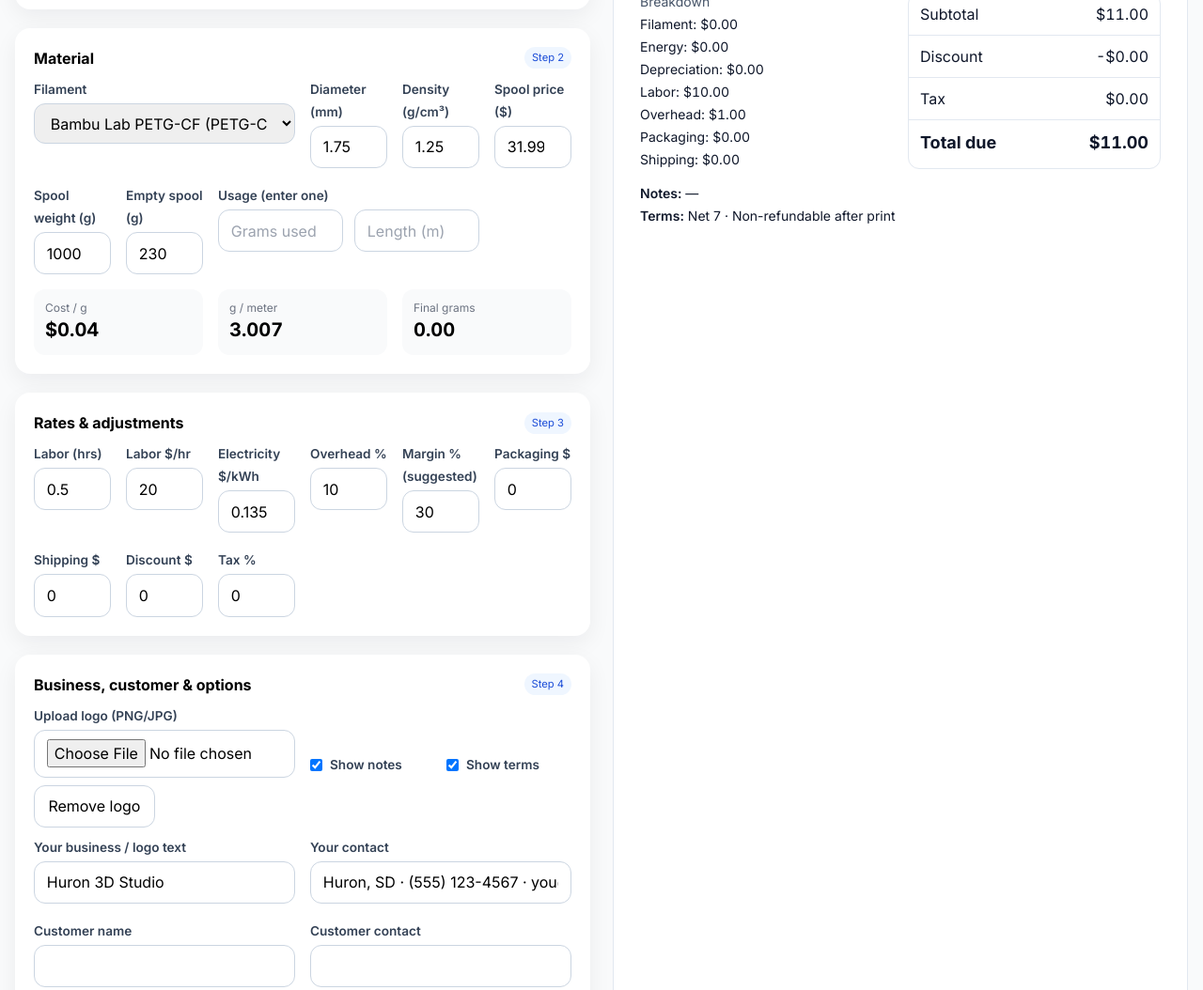
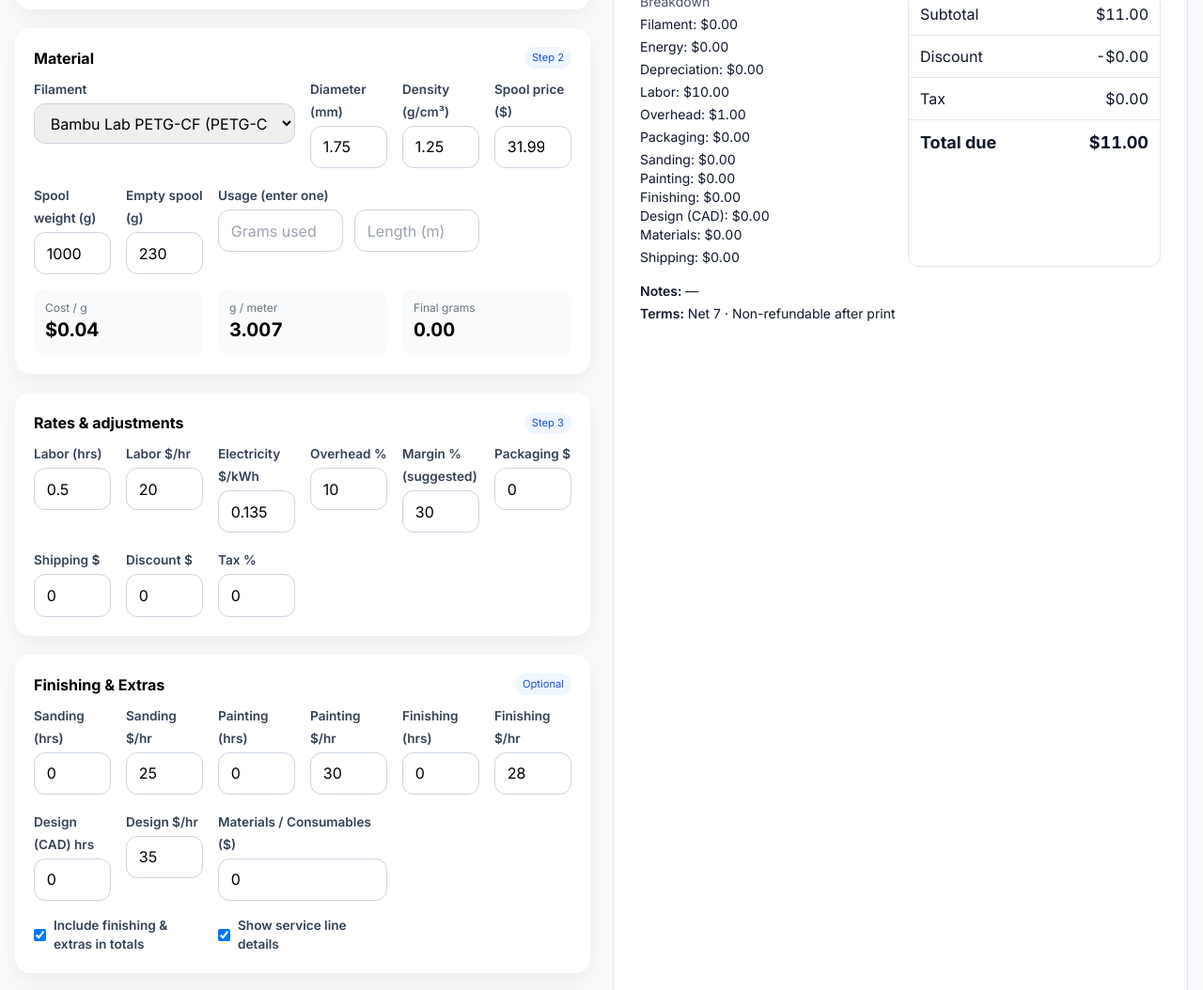
Before and after one commit to JupiterSt/3DPrinter, a plain HTML site: page index.html in a window 1280 px wide. Shown: the part 408-1462 px from the top of the page at 94% size. Drawn offline with nearby package versions, Linux system fonts and the light colour scheme.

Commit message:
Update index.html

```diff
--- a/index.html
+++ b/index.html
@@ -72,7 +72,7 @@
   /* print: only invoice, perfect margins, hide top bar/buttons */
   @media print{
     body{ margin:0; background:#fff }
-    .noprint{ display:none !important }   /* <— hide Save/Load/Clear/Print buttons bar */
+    .noprint{ display:none !important }   /* hide Save/Load/Clear/Print controls */
     #app{ display:none }                   /* hide the editor */
     #invoice{ border:none; border-radius:0; width:7.5in; padding:.5in; page-break-inside:avoid }
   }
@@ -168,6 +168,33 @@
       </div>
     </div>
 
+    <!-- Finishing & Extras -->
+    <div class="card">
+      <div class="flex items-center justify-between mb-2">
+        <h2 class="font-bold">Finishing & Extras</h2>
+        <span class="badge">Optional</span>
+      </div>
+
+      <div class="grid sm:grid-cols-6 gap-4">
+        <div><label class="label">Sanding (hrs)</label><input id="sandingHrs" type="number" step="0.1" class="ipt" value="0"></div>
+        <div><label class="label">Sanding $/hr</label><input id="sandingRate" type="number" step="0.01" class="ipt" value="25"></div>
+        <div><label class="label">Painting (hrs)</label><input id="paintingHrs" type="number" step="0.1" class="ipt" value="0"></div>
+        <div><label class="label">Painting $/hr</label><input id="paintingRate" type="number" step="0.01" class="ipt" value="30"></div>
+        <div><label class="label">Finishing (hrs)</label><input id="finishingHrs" type="number" step="0.1" class="ipt" value="0"></div>
+        <div><label class="label">Finishing $/hr</label><input id="finishingRate" type="number" step="0.01" class="ipt" value="28"></div>
+
+        <div><label class="label">Design (CAD) hrs</label><input id="designHrs" type="number" step="0.1" class="ipt" value="0"></div>
+        <div><label class="label">Design $/hr</label><input id="designRate" type="number" step="0.01" class="ipt" value="35"></div>
+
+        <div class="sm:col-span-2"><label class="label">Materials / Consumables ($)</label><input id="materialsExtra" type="number" step="0.01" class="ipt" value="0"></div>
+      </div>
+
+      <div class="grid sm:grid-cols-3 gap-4 mt-4">
+        <label class="label m-0 flex items-center gap-2"><input id="includeServices" type="checkbox" checked>Include finishing & extras in totals</label>
+        <label class="label m-0 flex items-center gap-2"><input id="showServiceLines" type="checkbox" checked>Show service line details</label>
+      </div>
+    </div>
+
     <!-- Business / Customer -->
     <div class="card">
       <div class="flex items-center justify-between mb-2">
@@ -249,6 +276,15 @@
         <div>Labor: <span id="pLabor" class="num">$0.00</span></div>
         <div>Overhead: <span id="pOverhead" class="num">$0.00</span></div>
         <div>Packaging: <span id="pPack" class="num">$0.00</span></div>
+
+        <div id="bkServices">
+          <div>Sanding: <span id="pSanding" class="num">$0.00</span></div>
+          <div>Painting: <span id="pPainting" class="num">$0.00</span></div>
+          <div>Finishing: <span id="pFinishing" class="num">$0.00</span></div>
+          <div>Design (CAD): <span id="pDesign" class="num">$0.00</span></div>
+          <div>Materials: <span id="pMaterials" class="num">$0.00</span></div>
+        </div>
+
         <div>Shipping: <span id="pShip" class="num">$0.00</span></div>
       </div>
       <div class="totals">
@@ -289,7 +325,14 @@ const F={
   custName:$("custName"), custContact:$("custContact"),
   invNo:$("invNo"), po:$("po"), publicNotes:$("publicNotes"), terms:$("terms"),
   showNotes:$("showNotes"), showTerms:$("showTerms"),
-  logoInput:$("logoInput"), clearLogo:$("clearLogo"), logoImg:$("logoImg")
+  logoInput:$("logoInput"), clearLogo:$("clearLogo"), logoImg:$("logoImg"),
+  // Finishing & extras
+  sandingHrs:$("sandingHrs"), sandingRate:$("sandingRate"),
+  paintingHrs:$("paintingHrs"), paintingRate:$("paintingRate"),
+  finishingHrs:$("finishingHrs"), finishingRate:$("finishingRate"),
+  designHrs:$("designHrs"), designRate:$("designRate"),
+  materialsExtra:$("materialsExtra"),
+  includeServices:$("includeServices"), showServiceLines:$("showServiceLines")
 };
 
 /* ----- helpers ----- */
@@ -306,7 +349,7 @@ Object.values(F).forEach(el=>{if(el&&el.addEventListener)el.addEventListener("in
 /* ----- persistence ----- */
 $("saveBtn").addEventListener("click",()=>{localStorage.setItem("quote",JSON.stringify(readState()));alert("Saved locally.");});
 $("loadBtn").addEventListener("click",()=>{const s=localStorage.getItem("quote");if(!s)return alert("Nothing saved.");writeState(JSON.parse(s));calc();});
-$("clearBtn").addEventListener("click",()=>{localStorage.removeItem("quote");localStorage.removeItem("logoData");Object.values(F).forEach(el=>{if(el.value!==undefined)el.value=""});F.showNotes.checked=F.showTerms.checked=true;F.logoImg.classList.remove("show");calc();});
+$("clearBtn").addEventListener("click",()=>{localStorage.removeItem("quote");localStorage.removeItem("logoData");Object.values(F).forEach(el=>{if(el.value!==undefined)el.value=""});F.showNotes.checked=F.showTerms.checked=true;F.logoImg.classList.remove("show");F.includeServices.checked=true;F.showServiceLines.checked=true;calc();});
 
 /* ----- print only invoice ----- */
 $("printInvoiceBtn").addEventListener("click",()=>window.print());
@@ -320,11 +363,27 @@ F.clearLogo.addEventListener("click",()=>{localStorage.removeItem("logoData");F.
 function applyLogo(data){if(data){F.logoImg.src=data;F.logoImg.classList.add("show");}}
 
 /* ----- state ----- */
-function readState(){const o={};Object.entries(F).forEach(([k,el])=>{if(el&&el.value!==undefined)o[k]=el.value});o.printer=pSel.value;o.filament=fSel.value;o.showNotes=F.showNotes.checked;o.showTerms=F.showTerms.checked;o.logoData=localStorage.getItem("logoData")||"";return o;}
-function writeState(o){Object.entries(F).forEach(([k,el])=>{if(el&&el.value!==undefined&&o[k]!==undefined)el.value=o[k]});if(o.printer)pSel.value=o.printer;if(o.filament)fSel.value=o.filament;F.showNotes.checked=!!o.showNotes;F.showTerms.checked=!!o.showTerms;if(o.logoData)applyLogo(o.logoData);}
+function readState(){
+  const o={};
+  Object.entries(F).forEach(([k,el])=>{ if(el && el.value!==undefined) o[k]=el.value; });
+  o.printer=pSel.value; o.filament=fSel.value;
+  o.showNotes=F.showNotes.checked; o.showTerms=F.showTerms.checked;
+  o.includeServices=F.includeServices.checked; o.showServiceLines=F.showServiceLines.checked;
+  o.logoData=localStorage.getItem("logoData")||"";
+  return o;
+}
+function writeState(o){
+  Object.entries(F).forEach(([k,el])=>{ if(el&&el.value!==undefined && o[k]!==undefined) el.value=o[k]; });
+  if(o.printer) pSel.value=o.printer; if(o.filament) fSel.value=o.filament;
+  F.showNotes.checked=!!o.showNotes; F.showTerms.checked=!!o.showTerms;
+  F.includeServices.checked = o.includeServices!==undefined ? !!o.includeServices : true;
+  F.showServiceLines.checked = o.showServiceLines!==undefined ? !!o.showServiceLines : true;
+  if(o.logoData) applyLogo(o.logoData);
+}
 
 /* ----- calculator ----- */
 function calc(){
+  // base inputs
   const dia=parseFloat(F.diameter.value)||0, dens=parseFloat(F.density.value)||0;
   const spoolG=parseFloat(F.spoolWeight.value)||0, emptyG=parseFloat(F.emptySpool.value)||0, spoolPrice=parseFloat(F.spoolPrice.value)||0;
   const printHrs=parseFloat(F.printHrs.value)||0, watt=parseFloat(F.wattage.value)||0, life=parseFloat(F.lifetimeHrs.value)||0, price=parseFloat(F.printerPrice.value)||0;
@@ -332,6 +391,17 @@ function calc(){
   const overhead=(parseFloat(F.overheadPct.value)||0)/100, margin=(parseFloat(F.marginPct.value)||0)/100;
   const pack=parseFloat(F.packagingCost.value)||0, ship=parseFloat(F.shipping.value)||0, disc=parseFloat(F.discount.value)||0, taxPct=(parseFloat(F.taxPct.value)||0)/100;
 
+  // finishing & extras
+  const sandingH=parseFloat(F.sandingHrs.value)||0, sandingR=parseFloat(F.sandingRate.value)||0;
+  const paintingH=parseFloat(F.paintingHrs.value)||0, paintingR=parseFloat(F.paintingRate.value)||0;
+  const finishingH=parseFloat(F.finishingHrs.value)||0, finishingR=parseFloat(F.finishingRate.value)||0;
+  const designH=parseFloat(F.designHrs.value)||0, designR=parseFloat(F.designRate.value)||0;
+  const materials=parseFloat(F.materialsExtra.value)||0;
+
+  const includeServices = F.includeServices.checked;
+  const showServiceLines = F.showServiceLines.checked;
+
+  // derived
   const gpm=gramsPerMeter(dia,dens);
   const cpg=costPerGram(spoolPrice,spoolG,emptyG);
   const grams=F.gramsUsed.value!==""?parseFloat(F.gramsUsed.value)||0:(parseFloat(F.lengthM.value)||0)*gpm;
@@ -341,16 +411,30 @@ function calc(){
   const depr=life>0?(printHrs/life)*price:0;
   const labor=laborHrs*laborRate;
   const overheadCost=(filament+energy+depr+labor)*overhead;
-  const subtotal=filament+energy+depr+labor+overheadCost+pack;
-  const beforeTax=Math.max(0,subtotal-disc)+ship;
-  const tax=beforeTax*taxPct;
-  const total=beforeTax+tax;
-  const suggested=subtotal*(1+margin);
 
+  const basePrint = filament+energy+depr+labor+overheadCost+pack;
+
+  const sanding = sandingH*sandingR;
+  const painting = paintingH*paintingR;
+  const finishing = finishingH*finishingR;
+  const design   = designH*designR;
+
+  // services subtotal (only if included)
+  const services = includeServices ? (sanding + painting + finishing + design + materials) : 0;
+
+  const subtotal = basePrint + services;
+  const beforeTax = Math.max(0, subtotal - disc) + ship;
+  const tax = beforeTax*taxPct;
+  const total = beforeTax + tax;
+
+  const suggested = basePrint*(1+margin); // suggested rate for the print line (pre-services)
+
+  // KPI tiles
   $("costPerGram").textContent=money(cpg);
   $("gPerM").textContent=fixed(gpm,3);
   $("finalGrams").textContent=fixed(grams,2);
 
+  // breakdown
   $("pFilament").textContent=money(filament);
   $("pEnergy").textContent=money(energy);
   $("pDepr").textContent=money(depr);
@@ -358,11 +442,22 @@ function calc(){
   $("pOverhead").textContent=money(overheadCost);
   $("pPack").textContent=money(pack);
   $("pShip").textContent=money(ship);
+
+  // service breakdown lines visibility + values
+  $("bkServices").style.display = includeServices ? "" : "none";
+  $("pSanding").textContent  = money(includeServices ? sanding   : 0);
+  $("pPainting").textContent = money(includeServices ? painting  : 0);
+  $("pFinishing").textContent= money(includeServices ? finishing : 0);
+  $("pDesign").textContent   = money(includeServices ? design    : 0);
+  $("pMaterials").textContent= money(includeServices ? materials : 0);
+
+  // totals
   $("pSub").textContent=money(subtotal);
   $("pDisc").textContent="-"+money(disc);
   $("pTax").textContent=money(tax);
   $("pTotal").textContent=money(total);
 
+  // header/meta
   $("pBizName").textContent=F.bizName.value||"—";
   $("pBizContact").textContent=F.bizContact.value||"—";
   $("pCustName").textContent=F.custName.value||"—";
@@ -375,22 +470,48 @@ function calc(){
   $("pInvNo").textContent=F.invNo.value||autoInv();
   $("pDate").textContent=new Date().toLocaleDateString();
 
+  // invoice lines
   const desc=(F.partName.value||"3D print job")+(F.jobNotes.value?` — ${F.jobNotes.value}`:"");
-  $("lines").innerHTML=`
+  const rows=[];
+  // main print line
+  rows.push({desc, qty:1, rate:suggested, amount:basePrint});
+
+  if(includeServices){
+    const serviceRows=[];
+    if (sanding>0)   serviceRows.push({desc:"Sanding",   qty:sandingH,  rate:sandingR,  amount:sanding});
+    if (painting>0)  serviceRows.push({desc:"Painting",  qty:paintingH, rate:paintingR, amount:painting});
+    if (finishing>0) serviceRows.push({desc:"Finishing", qty:finishingH,rate:finishingR,amount:finishing});
+    if (design>0)    serviceRows.push({desc:"Design (CAD)", qty:designH, rate:designR, amount:design});
+    if (materials>0) serviceRows.push({desc:"Materials / Consumables", qty:1, rate:materials, amount:materials});
+
+    if (showServiceLines){
+      rows.push(...serviceRows);
+    } else if ((sanding+painting+finishing+design+materials) > 0){
+      // single rolled-up line
+      rows.push({desc:"Finishing & extras", qty:1, rate:(sanding+painting+finishing+design+materials), amount:(sanding+painting+finishing+design+materials)});
+    }
+  }
+
+  $("lines").innerHTML = rows.map(r=>`
     <tr>
-      <td class="desc">${escapeHTML(desc)}</td>
-      <td class="right num">1</td>
-      <td class="right num">${money(suggested)}</td>
-      <td class="right num">${money(total)}</td>
-    </tr>`;
+      <td class="desc">${escapeHTML(r.desc)}</td>
+      <td class="right num">${Number.isInteger(r.qty)?r.qty:fixed(r.qty,2)}</td>
+      <td class="right num">${money(r.rate)}</td>
+      <td class="right num">${money(r.amount)}</td>
+    </tr>`).join("");
 }
 
-function escapeHTML(s){return (s||"").replace(/[&<>"']/g,m=>({"&":"&amp;","<":"&lt;","<":">","\"":"&quot;","'":"&#39;"}[m]));}
-function autoInv(){const d=new Date(),pad=n=>String(n).padStart(2,"0");return `INV-${d.getFullYear()}${pad(d.getMonth()+1)}${pad(d.getDate())}-${pad(d.getHours())}${pad(d.getMinutes())}`}
+function escapeHTML(s){
+  return (s||"").replace(/[&<>"']/g,m=>({"&":"&amp;","<":"&lt;",">":"&gt;","\"":"&quot;","'":"&#39;"}[m]));
+}
+function autoInv(){
+  const d=new Date(),pad=n=>String(n).padStart(2,"0");
+  return `INV-${d.getFullYear()}${pad(d.getMonth()+1)}${pad(d.getDate())}-${pad(d.getHours())}${pad(d.getMinutes())}`;
+}
 
 /* init */
 (function(){
-  const logo=localStorage.getItem("logoData"); if(logo){F.logoImg.src=logo;F.logoImg.classList.add("show")}
+  const logo=localStorage.getItem("logoData"); if(logo){$("logoImg").src=logo;$("logoImg").classList.add("show")}
   pSel.value=printers[0].id; fSel.value=filaments[0].id;
   loadPrinter(printers[0].id); loadFilament(filaments[0].id);
   calc();
```
